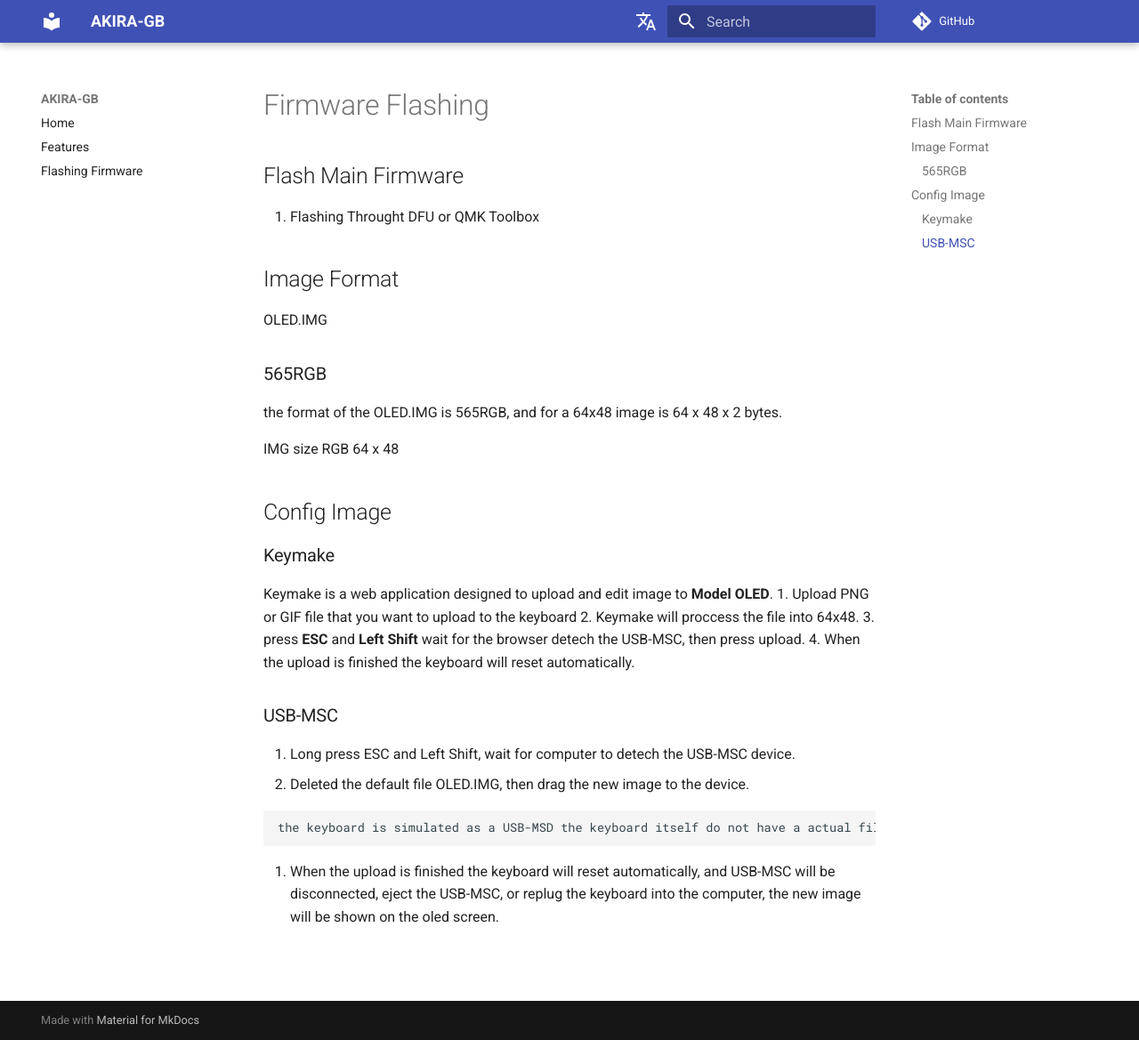
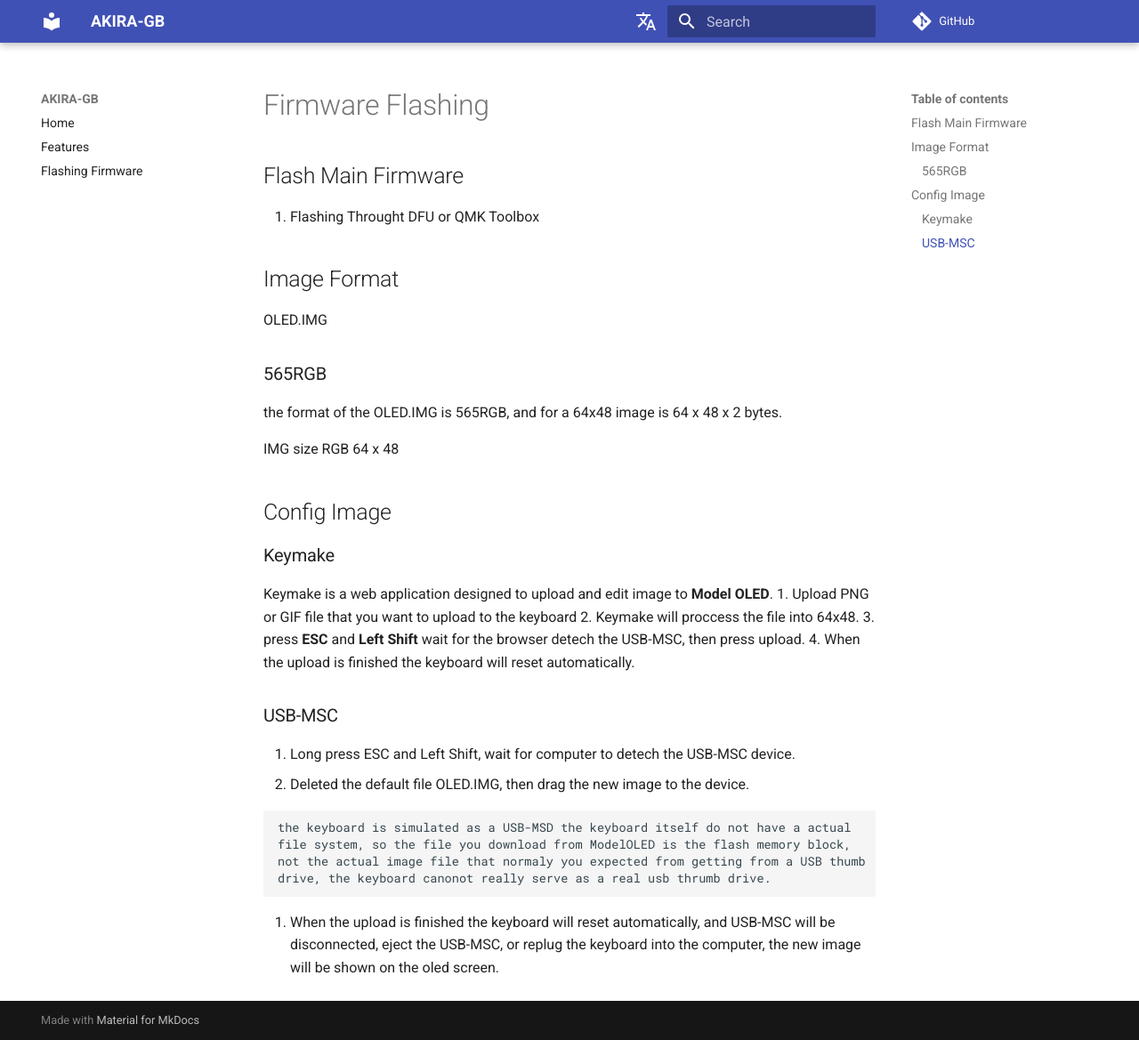
Before and after one commit to EugenePY/model-oled-pb, an MkDocs documentation site: the page built from docs/how_to_flash_img.md, in a window 1280 px wide and 1169 px high. Shown: the whole window at 89% size. Built offline with MkDocs 1.6.1 and Material for MkDocs 9.7.7, drawn with Linux system fonts in a browser that asks for light colours; comment, search, counter and statistics services are not loaded; the version menu is left out.

Commit message:
typo fixed

````diff
--- a/docs/how_to_flash_img.md
+++ b/docs/how_to_flash_img.md
@@ -28,7 +28,12 @@
 2. Deleted the default file OLED.IMG, then drag the new image to the device.
 
 ```note
-the keyboard is simulated as a USB-MSD the keyboard itself do not have a actual file system, so the file you download from ModelOLED is the flash memory block is not the actual image file, the keyboard canonot really serve as a real usb.
+the keyboard is simulated as a USB-MSD the keyboard itself do not have a actual
+file system, so the file you download from ModelOLED is the flash memory block,
+not the actual image file that normaly you expected from getting from a USB thumb
+drive, the keyboard canonot really serve as a real usb thrumb drive.
 ```
 
-3. When the upload is finished the keyboard will reset automatically, and USB-MSC will be disconnected, eject the USB-MSC, or replug the keyboard into the computer, the new image will be shown on the oled screen.
+3. When the upload is finished the keyboard will reset automatically, and USB-MSC
+will be disconnected, eject the USB-MSC, or replug the keyboard into the computer,
+the new image will be shown on the oled screen.
````
